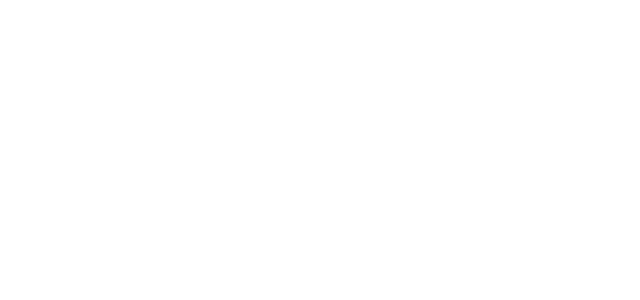
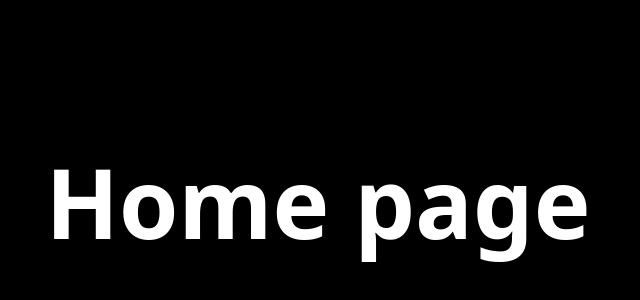
Before and after one commit to dhruval1907/React-cohort22, a React (Vite) app in the folder react-routing/: page / in a window 1280 px wide. Shown: the part 198-498 px from the top of the page, without its empty margins (322-962 px from the left). Built offline with nearby package versions, Linux system fonts and the light colour scheme.

Commit message:
starting new

```diff
--- a/react-routing/src/App.jsx
+++ b/react-routing/src/App.jsx
@@ -1,9 +1,10 @@
 import React from 'react'
+import Home from './pages/Home'
 
 const App = () => {
   return (
-    <div>
-
+    <div className='h-screen w-full bg-black text-white font-semibold p-5'>
+      <Home/>
     </div>
   )
 }
--- /dev/null
+++ b/react-routing/src/pages/About.jsx
@@ -0,0 +1,11 @@
+import React from 'react'
+
+const About = () => {
+  return (
+    <div className='h-full w-full flex items-center justify-center'>
+      <h1 className='text-8xl'>About page</h1>
+    </div>
+  )
+}
+
+export default About
--- /dev/null
+++ b/react-routing/src/pages/Home.jsx
@@ -0,0 +1,11 @@
+import React from 'react'
+
+const Home = () => {
+  return (
+    <div className='h-full w-full flex items-center justify-center'>
+      <h1 className='text-8xl'>Home page</h1>
+    </div>
+  )
+}
+
+export default Home
--- /dev/null
+++ b/react-routing/src/pages/Product.jsx
@@ -0,0 +1,11 @@
+import React from 'react'
+
+const Products = () => {
+  return (
+    <div className='h-full w-full flex items-center justify-center'>
+      <h1 className='text-8xl'>Products page</h1>
+    </div>
+  )
+}
+
+export default Products
```
